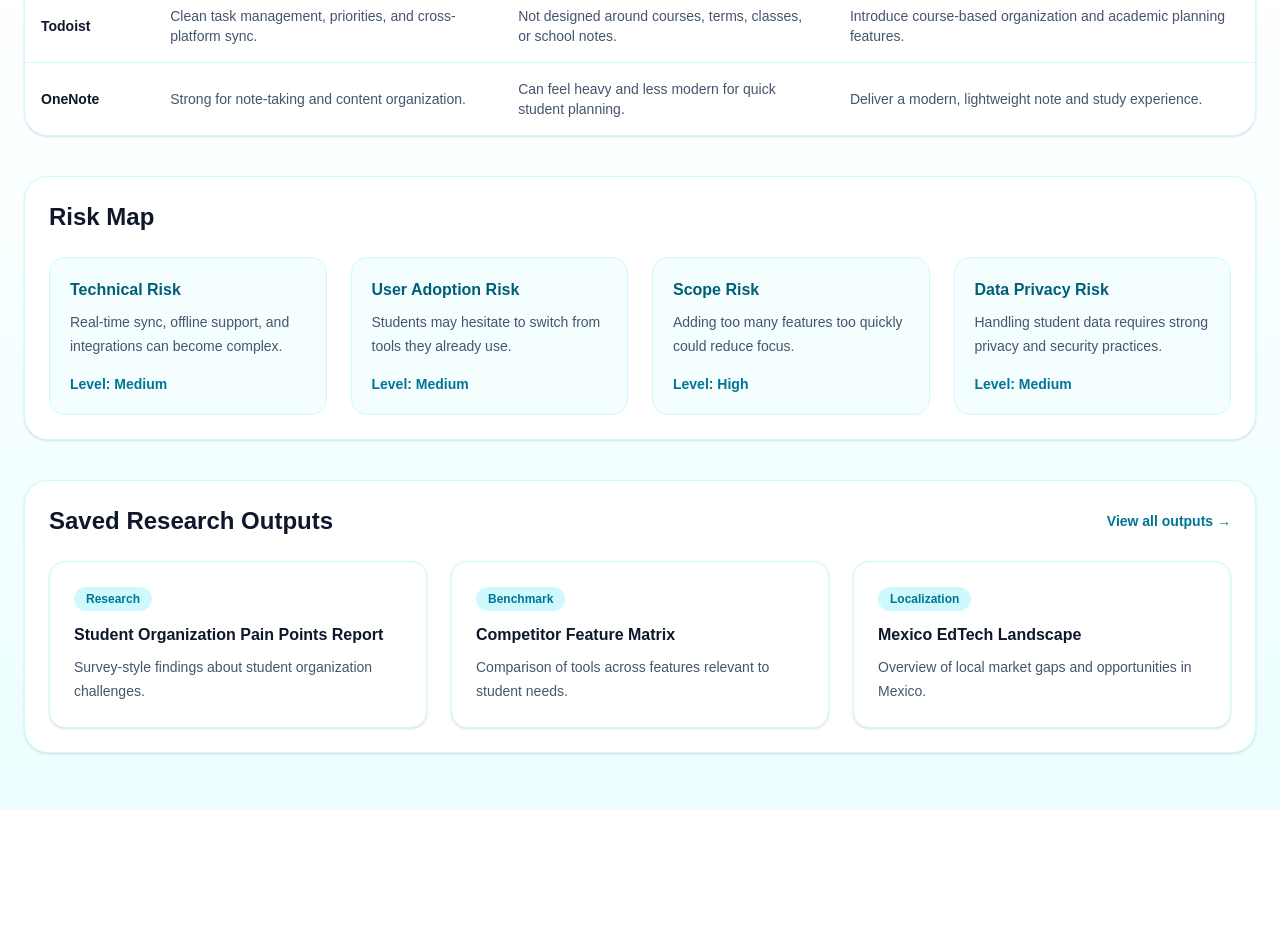
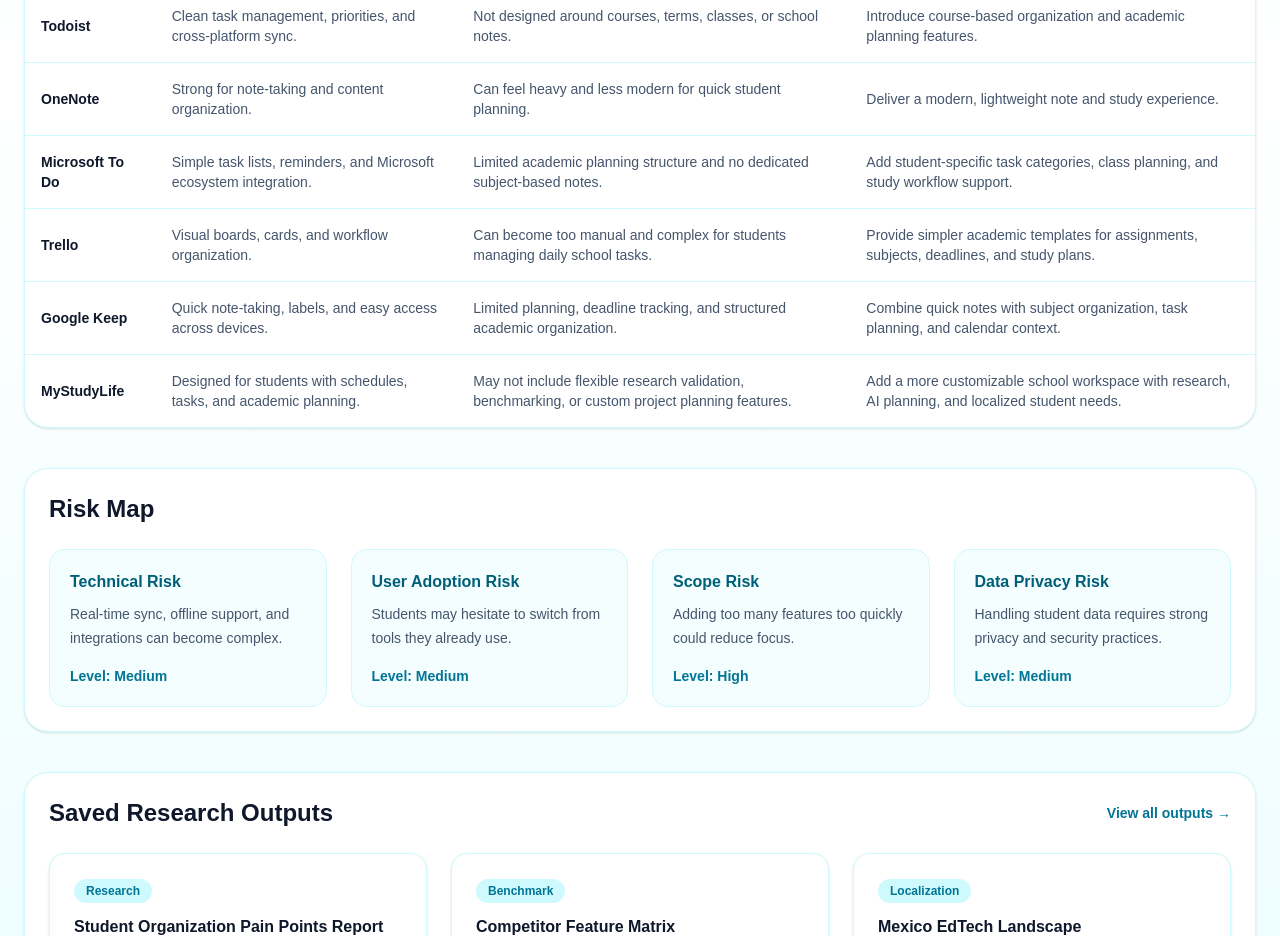
Before and after one commit to brendavegabaeza-wq/Organizador-escolar, a Next.js app: page /research in a window 1280 px wide. Shown: the part 940-1876 px from the top of the page. Before the commit the page ends 1749 px from the top, so only its background shows below. Built offline with nearby package versions, Linux system fonts and the light colour scheme.

Commit message:
Add eight competitors to research dashboard

```diff
--- a/app/research/page.tsx
+++ b/app/research/page.tsx
@@ -50,6 +50,40 @@
       weakness: "Can feel heavy and less modern for quick student planning.",
       opportunity:
         "Deliver a modern, lightweight note and study experience.",
+    },
+    {
+      tool: "Microsoft To Do",
+      strength:
+        "Simple task lists, reminders, and Microsoft ecosystem integration.",
+      weakness:
+        "Limited academic planning structure and no dedicated subject-based notes.",
+      opportunity:
+        "Add student-specific task categories, class planning, and study workflow support.",
+    },
+    {
+      tool: "Trello",
+      strength: "Visual boards, cards, and workflow organization.",
+      weakness:
+        "Can become too manual and complex for students managing daily school tasks.",
+      opportunity:
+        "Provide simpler academic templates for assignments, subjects, deadlines, and study plans.",
+    },
+    {
+      tool: "Google Keep",
+      strength: "Quick note-taking, labels, and easy access across devices.",
+      weakness:
+        "Limited planning, deadline tracking, and structured academic organization.",
+      opportunity:
+        "Combine quick notes with subject organization, task planning, and calendar context.",
+    },
+    {
+      tool: "MyStudyLife",
+      strength:
+        "Designed for students with schedules, tasks, and academic planning.",
+      weakness:
+        "May not include flexible research validation, benchmarking, or custom project planning features.",
+      opportunity:
+        "Add a more customizable school workspace with research, AI planning, and localized student needs.",
     },
   ];
 
```
